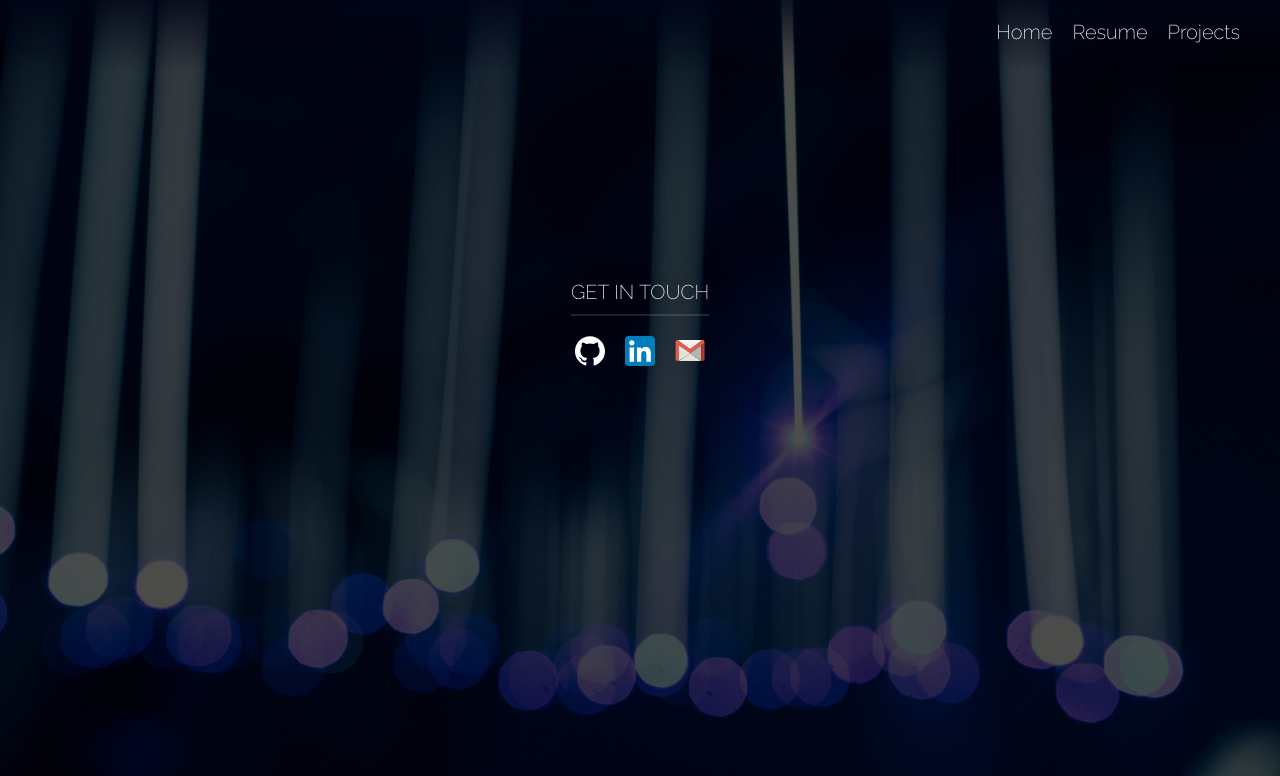
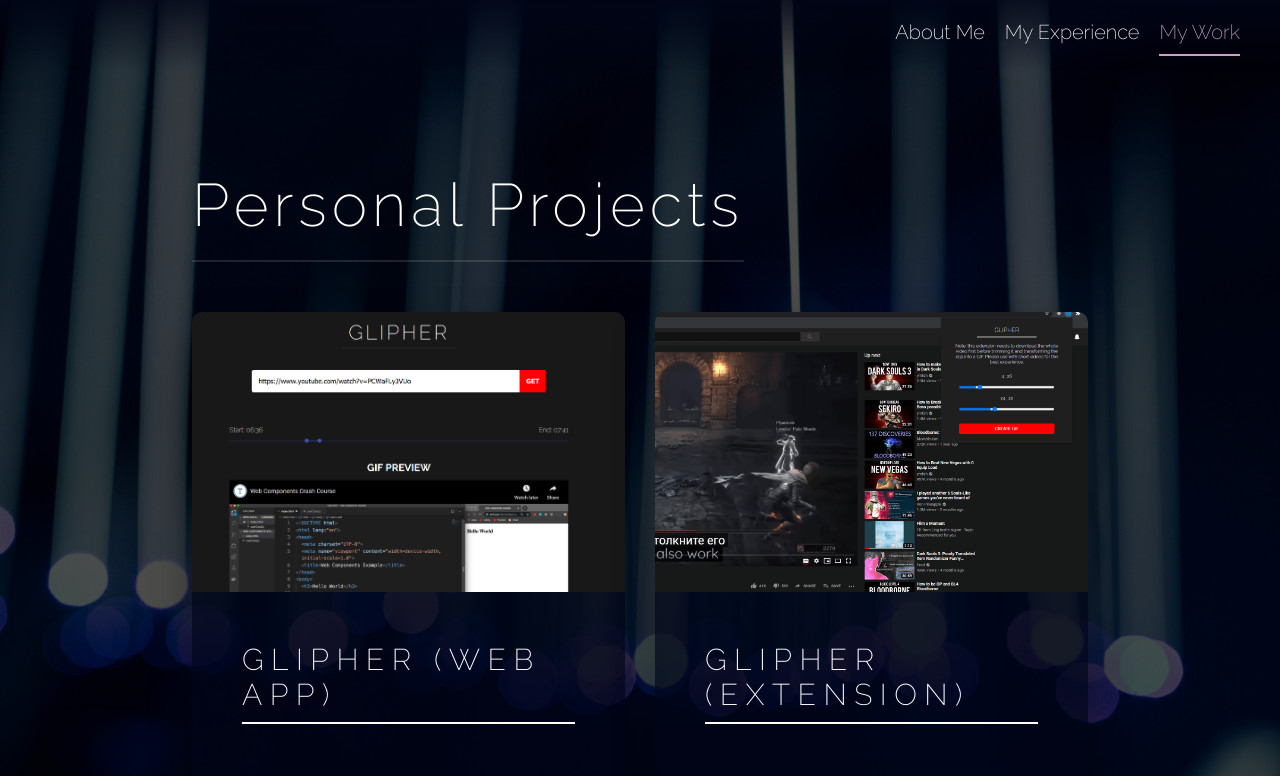
Before and after one commit to mub2332/portfolio, a React (Create React App) app: page /work in a window 1280 px wide. Shown: the top 776 px of the page. Built offline with nearby package versions, Linux system fonts and the light colour scheme.

Commit message:
Updated nav

```diff
--- a/src/App.jsx
+++ b/src/App.jsx
@@ -16,8 +16,8 @@ function App() {
             <div className={s.container}>
                 <Switch>
                     <Route exact path="/" component={Home} />
-                    <Route exact path="/resume" component={Resume} />
-                    <Route exact path="/projects" component={Projects} />
+                    <Route exact path="/experience" component={Resume} />
+                    <Route exact path="/work" component={Projects} />
                 </Switch>
             </div>
             <Footer />
--- a/src/layout/nav/Nav.jsx
+++ b/src/layout/nav/Nav.jsx
@@ -40,7 +40,7 @@ const Nav = () => {
                             }}
                             to="/"
                         >
-                            Home
+                            About Me
                         </NavLink>
                     </li>
                     <li>
@@ -50,9 +50,9 @@ const Nav = () => {
                                 color: "#c8a2c8",
                                 borderBottom: "2px solid #c8a2c8",
                             }}
-                            to="/resume"
+                            to="/experience"
                         >
-                            Resume
+                            My Experience
                         </NavLink>
                     </li>
                     <li>
@@ -62,9 +62,9 @@ const Nav = () => {
                                 color: "#c8a2c8",
                                 borderBottom: "2px solid #c8a2c8",
                             }}
-                            to="/projects"
+                            to="/work"
                         >
-                            Projects
+                            My Work
                         </NavLink>
                     </li>
                 </ul>
--- a/src/pages/projects/Projects.jsx
+++ b/src/pages/projects/Projects.jsx
@@ -1,55 +1,60 @@
-import React from 'react';
-import s from './projects.module.scss';
-import Card from './Card';
-import glipher from '../../images/glipher.png';
-import hwa from '../../images/hwa.png';
-import glipherWeb from '../../images/glipher-web.png';
+import React from "react";
+import s from "./projects.module.scss";
+import Card from "./Card";
+import glipher from "../../images/glipher.png";
+import hwa from "../../images/hwa.png";
+import glipherWeb from "../../images/glipher-web.png";
 
 const projectData = [
     {
         image: glipherWeb,
-    title: 'Glipher (Web App)',
+        title: "Glipher (Web App)",
         description:
-      'An application that clips sections of YouTube videos and creates animated GIFs from them',
+            "An application that clips sections of YouTube videos and creates animated GIFs from them",
         links: [
-      { text: 'View Code', url: 'https://github.com/mub2332/glipher' },
+            { text: "View Code", url: "https://github.com/mub2332/glipher" },
             {
-        text: 'Live Demo',
-        url: 'https://www.glipher.application.marcelnz.com/',
+                text: "Live Demo",
+                url: "https://www.glipher.application.marcelnz.com/",
             },
         ],
-    tags: ['React', 'SCSS', 'Node.js', 'AWS'],
+        tags: ["React", "SCSS", "Node.js", "AWS"],
     },
     {
         image: glipher,
-    title: 'Glipher (Extension)',
+        title: "Glipher (Extension)",
         description:
-      'A Chrome extension to clip sections of YouTube videos and create animated GIFs from them',
-    links: [{ text: 'View Code', url: 'https://github.com/mub2332/glipher' }],
-    tags: ['jQuery', 'Node.js', 'AWS'],
+            "A Chrome extension to clip sections of YouTube videos and create animated GIFs from them",
+        links: [
+            { text: "View Code", url: "https://github.com/mub2332/glipher" },
+        ],
+        tags: ["jQuery", "Node.js", "AWS"],
     },
     {
         image: hwa,
-    title: 'Monash HWA Calculator',
+        title: "Monash HWA Calculator",
         description:
-      'A Chrome extension to help honors students calculate their honors weighted average mark easily',
+            "A Chrome extension to help honors students calculate their honors weighted average mark easily",
         links: [
             {
-        text: 'View Code',
-        url: 'https://github.com/mub2332/monash-hwa-calculator',
+                text: "View Code",
+                url: "https://github.com/mub2332/monash-hwa-calculator",
             },
         ],
-    tags: ['jQuery'],
+        tags: ["jQuery"],
     },
 ];
 
 const Projects = () => {
     return (
+        <div className={s.animate}>
+            <h1 className={s.title}>Personal Projects</h1>
             <div className={s.container}>
                 {projectData.map((project) => (
                     <Card {...project} />
                 ))}
             </div>
+        </div>
     );
 };
 
--- a/src/pages/projects/projects.module.scss
+++ b/src/pages/projects/projects.module.scss
@@ -1,8 +1,25 @@
 @import "../../styles/mixins";
 @import "../../styles/anim";
 
+.animate {
+    animation: moveInRight 1s ease-out;
+}
+
+.title {
+    margin-top: 10rem;
+    color: #fff;
+    display: inline-block;
+    letter-spacing: 0.5rem;
+    font-size: 6rem;
+    font-weight: 200;
+    padding-bottom: 2rem;
+    border-bottom: 2px solid rgba(#fff, 0.125);
+
+    @include scaleHeader;
+}
+
 .container {
-    margin: 10rem auto;
+    margin: 5rem auto;
 
     display: grid;
     grid-template-columns: 1fr;
@@ -11,8 +28,6 @@
     @media screen and (min-width: 1080px) {
         grid-template-columns: repeat(2, auto);
     }
-
-    animation: moveInRight 1s ease-out;
 }
 
 .card {
@@ -30,7 +45,7 @@
 
     .image {
         width: 100%;
-        height: 25vh;
+        height: 35vh;
         object-position: 100% 0%;
         object-fit: cover;
     }
--- a/src/pages/resume/Resume.jsx
+++ b/src/pages/resume/Resume.jsx
@@ -1,19 +1,21 @@
-import React from 'react';
-import resumeImage from '../../images/resume.png';
-import resume from './resume.pdf';
-import s from './resume.module.scss';
+import React from "react";
+import resumeImage from "../../images/resume.png";
+import resume from "./resume.pdf";
+import s from "./resume.module.scss";
 
 const Resume = () => {
     const download = () => {
-    const link = document.createElement('a');
+        const link = document.createElement("a");
         link.href = resume;
-    link.download = 'Resume.pdf';
+        link.download = "Resume.pdf";
         document.body.appendChild(link);
         link.click();
         document.body.removeChild(link);
     };
 
     return (
+        <div className={s.animate}>
+            <h1 className={s.title}>My Resume</h1>
             <div className={s.container}>
                 <div className={s.center}>
                     <img className={s.image} src={resumeImage} alt="Resume" />
@@ -22,6 +24,7 @@ const Resume = () => {
                     <button onClick={download}>Download</button>
                 </div>
             </div>
+        </div>
     );
 };
 
--- a/src/pages/resume/resume.module.scss
+++ b/src/pages/resume/resume.module.scss
@@ -1,10 +1,25 @@
 @import "../../styles/_anim";
 @import "../../styles/_mixins";
 
+.animate {
+    animation: moveInBottom 1s ease-out;
+}
+
+.title {
+    margin-top: 10rem;
+    color: #fff;
+    display: inline-block;
+    letter-spacing: 0.5rem;
+    font-size: 6rem;
+    font-weight: 200;
+    padding-bottom: 2rem;
+    border-bottom: 2px solid rgba(#fff, 0.125);
+
+    @include scaleHeader;
+}
+
 .container {
-    margin-top: 10rem;
-
-    animation: moveInBottom 1s ease-out;
+    margin: 5rem auto;
 }
 
 .center {
```
Lines whose indentation alone changed are shown as unchanged.
